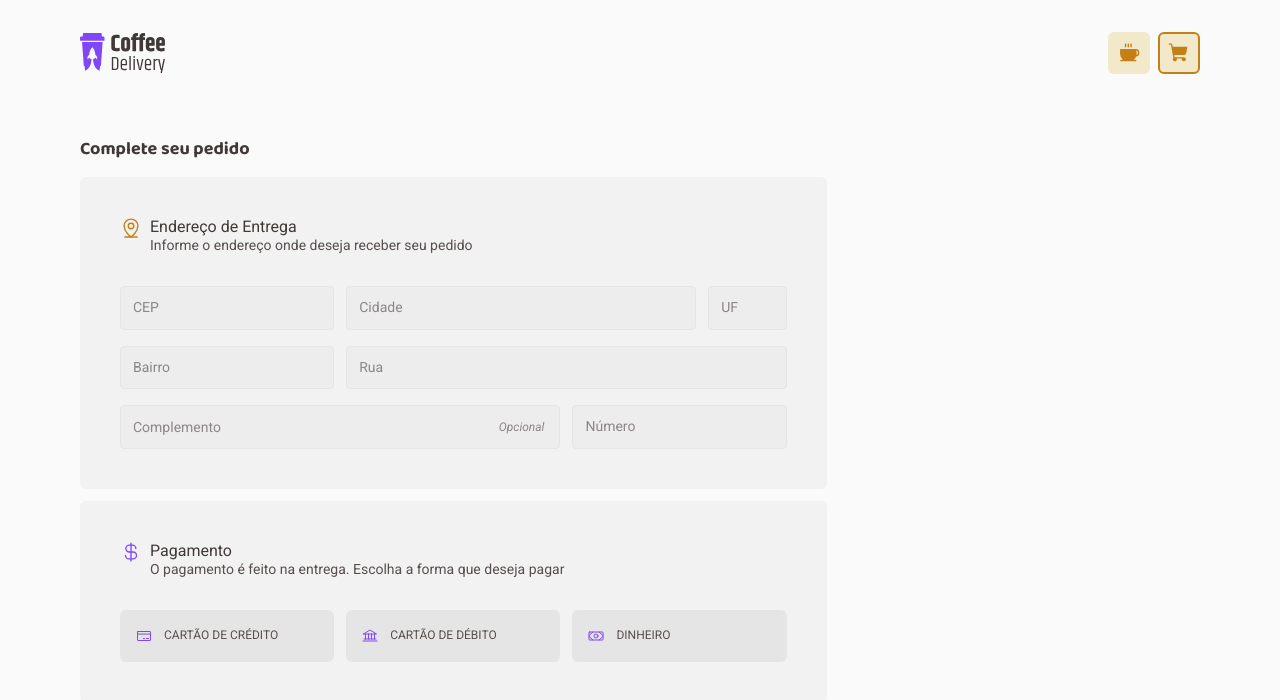
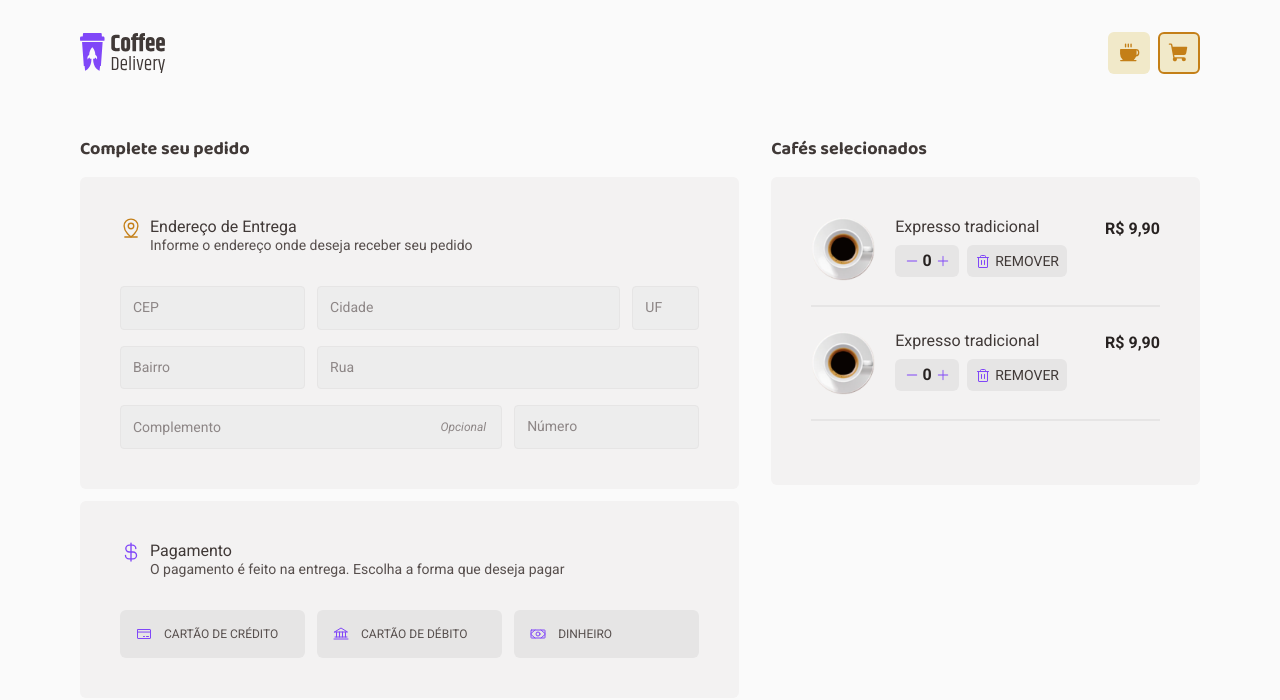
Before and after one commit to dhomini-rabelo/Estudos-Ignite-React-002, a React (Vite) app in the folder projects/practice02/: page /carrinho in a window 1280 px wide. Shown: the top 700 px of the page. Built offline with nearby package versions, Linux system fonts and the light colour scheme.

Commit message:
add base for payment report

```diff
--- a/projects/practice02/src/pages/carrinho/index.tsx
+++ b/projects/practice02/src/pages/carrinho/index.tsx
@@ -3,21 +3,25 @@ import {
   CreditCard,
   CurrencyDollar,
   MapPinLine,
+  Minus,
   Money,
+  Plus,
+  Trash,
 } from 'phosphor-react'
 import * as Input from '../../layouts/elements/Input'
+import { Div } from './styles'
 
 export function Cart() {
   return (
     <>
       <main className="mt-16">
-        <div className="grid grid-cols-3">
-          <div className="col-span-2 flex flex-col">
+        <div className="grid grid-cols-5 gap-x-8">
+          <div className="col-span-3 flex flex-col">
             <div className="w-full">
               <h2 className="baloo font-bold text-lg leading-tight mb-4 gap-x-8">
                 Complete seu pedido
               </h2>
-              <div className="bg-Gray-200 p-10  rounded-md">
+              <div className="bg-Gray-200 p-10 rounded-md">
                 <div className="flex gap-x-2">
                   <MapPinLine size={22} className="text-Yellow-800" />
                   <div className="flex flex-col">
@@ -78,17 +82,13 @@ export function Cart() {
                         size={16}
                         className="text-Purple-500 inline mr-3"
                       />
-                      <span className="text-xs leading-relaxed">
-                        CARTÃO DE CRÉDITO
-                      </span>
+                      <span className="text-xs">CARTÃO DE CRÉDITO</span>
                     </div>
                   </button>
                   <button className="bg-Gray-500 rounded-md p-4 text-Black-300">
                     <div className="flex items-center">
                       <Bank size={16} className="text-Purple-500 inline mr-3" />
-                      <span className="text-xs leading-relaxed">
-                        CARTÃO DE DÉBITO
-                      </span>
+                      <span className="text-xs">CARTÃO DE DÉBITO</span>
                     </div>
                   </button>
                   <button className="bg-Gray-500 rounded-md p-4 text-Black-300">
@@ -97,13 +97,84 @@ export function Cart() {
                         size={16}
                         className="text-Purple-500 inline mr-3"
                       />
-                      <span className="text-xs leading-relaxed">DINHEIRO</span>
+                      <span className="text-xs">DINHEIRO</span>
                     </div>
                   </button>
                 </div>
               </div>
             </div>
           </div>
+          <div className="w-full col-span-2">
+            <h2 className="baloo font-bold text-lg leading-tight mb-4 gap-x-8">
+              Cafés selecionados
+            </h2>
+            <Div.coffeeBuyContainer className="bg-Gray-200 p-10 rounded-md">
+              <Div.coffeeBuy className="coffee-buy flex items-start">
+                <img
+                  src="/coffees/expresso-tradicional.svg"
+                  alt="coffee-image"
+                  className="w-16 h-16"
+                />
+                <div className="coffee-data flex flex-col justify-center grow pl-5">
+                  <span className="leading-tight">Expresso tradicional</span>
+                  <div className="flex mt-2 gap-x-2">
+                    <div className="p-2 rounded-md bg-Gray-500 flex items-center justify-center w-16 h-8">
+                      <button className="text-Purple-500">
+                        <Minus size={14} weight="fill" />
+                      </button>
+                      <span className="text-Black-800 mx-1">
+                        <strong>0</strong>
+                      </span>
+                      <button className="text-Purple-500">
+                        <Plus size={14} weight="fill" />
+                      </button>
+                    </div>
+                    <button className="h-8 bg-Gray-500 px-2 rounded-md text-sm">
+                      <Trash
+                        size={16}
+                        className="text-Purple-500 inline-block mr-1"
+                      />
+                      <span>REMOVER</span>
+                    </button>
+                  </div>
+                </div>
+                <strong className="text-Black-800">R$ 9,90</strong>
+              </Div.coffeeBuy>
+              <div className="border-separation my-6"></div>
+              <Div.coffeeBuy className="coffee-buy flex items-start">
+                <img
+                  src="/coffees/expresso-tradicional.svg"
+                  alt="coffee-image"
+                  className="w-16 h-16"
+                />
+                <div className="coffee-data flex flex-col justify-center grow pl-5">
+                  <span className="leading-tight">Expresso tradicional</span>
+                  <div className="flex mt-2 gap-x-2">
+                    <div className="p-2 rounded-md bg-Gray-500 flex items-center justify-center w-16 h-8">
+                      <button className="text-Purple-500">
+                        <Minus size={14} weight="fill" />
+                      </button>
+                      <span className="text-Black-800 mx-1">
+                        <strong>0</strong>
+                      </span>
+                      <button className="text-Purple-500">
+                        <Plus size={14} weight="fill" />
+                      </button>
+                    </div>
+                    <button className="h-8 bg-Gray-500 px-2 rounded-md text-sm">
+                      <Trash
+                        size={16}
+                        className="text-Purple-500 inline-block mr-1"
+                      />
+                      <span>REMOVER</span>
+                    </button>
+                  </div>
+                </div>
+                <strong className="text-Black-800">R$ 9,90</strong>
+              </Div.coffeeBuy>
+              <div className="border-separation my-6"></div>
+            </Div.coffeeBuyContainer>
+          </div>
         </div>
       </main>
     </>
--- /dev/null
+++ b/projects/practice02/src/pages/carrinho/styles.ts
@@ -0,0 +1,12 @@
+import styled from 'styled-components'
+
+export const Div = {
+  coffeeBuyContainer: styled.div`
+    .border-separation {
+      border: 1px solid var(--Gray-500);
+    }
+  `,
+  coffeeBuy: styled.div`
+    border-radius: 6px 44px;
+  `,
+}
--- a/projects/practice02/src/pages/index/components/CoffeInfo/index.tsx
+++ b/projects/practice02/src/pages/index/components/CoffeInfo/index.tsx
@@ -32,7 +32,7 @@ export function CoffeeInfo({ coffee }: { coffee: CoffeeType }) {
           </strong>
         </div>
         <div className="flex items-center justify-between gap-x-2">
-          <div className="gb-Gray-500 p-2 rounded-md bg-Gray-500 flex items-center justify-center">
+          <div className="p-2 rounded-md bg-Gray-500 flex items-center justify-center">
             <button className="text-Purple-500">
               <Minus size={14} weight="fill" />
             </button>
```
